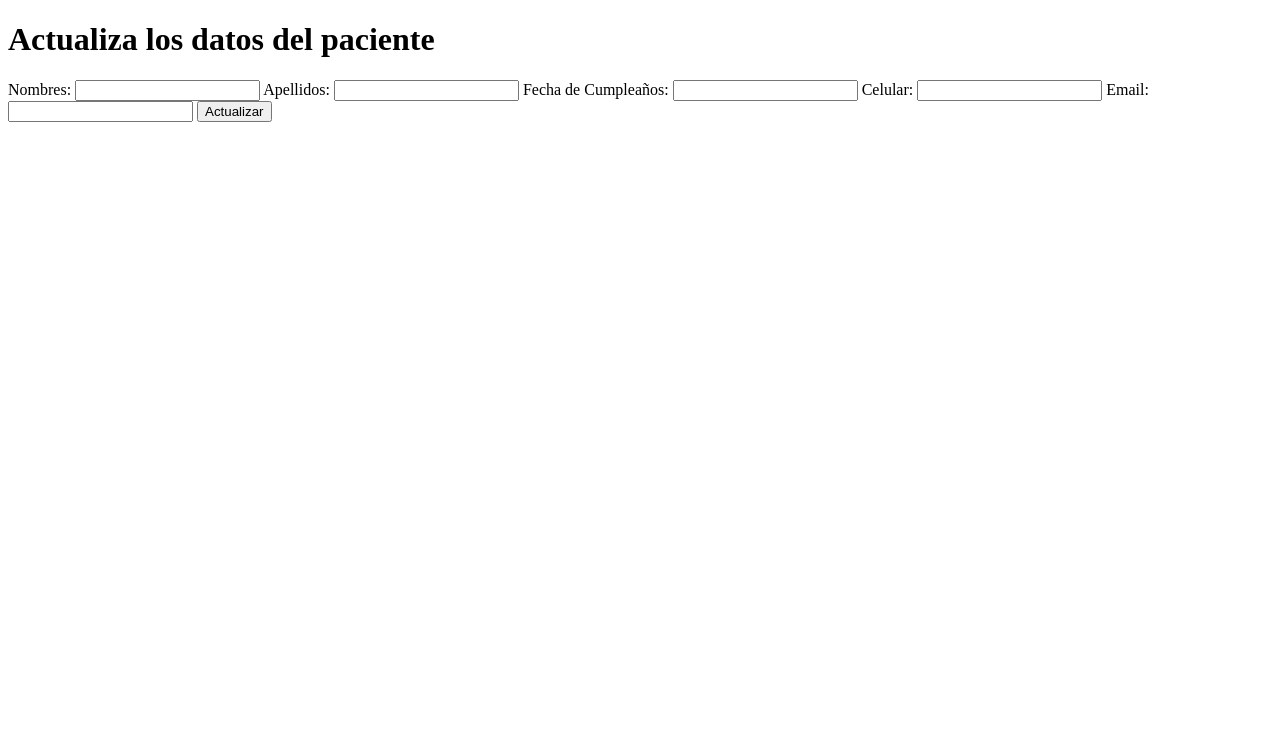
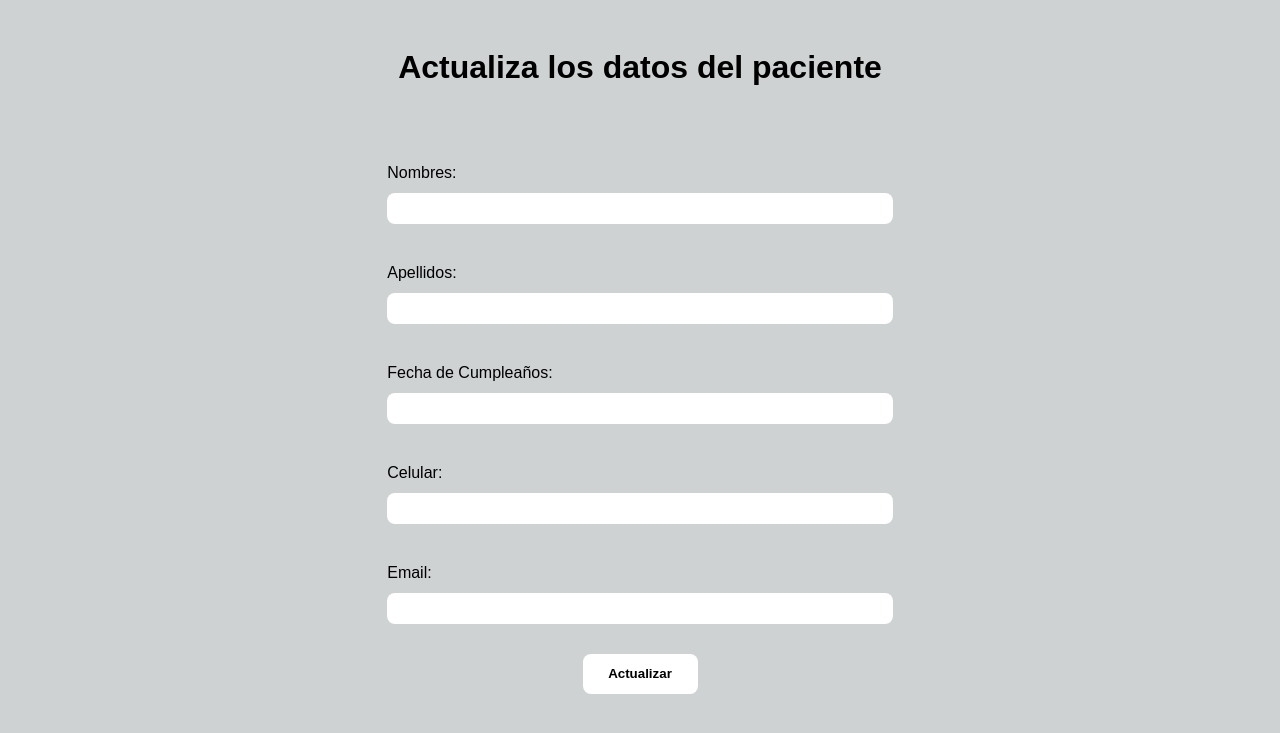
Before and after one commit to luismch158158/luisManrique_repos, a PHP site: page /resources/views/patient/update_patient.php in a window 1280 px wide. Shown: the top 733 px of the page. Run offline with PHP 8.4, Linux system fonts and the light colour scheme; the template is opened without the code that fills it, so the values that code supplies are empty.

Commit message:
[Feat]: Adding some styles in views create, update and list patients

```diff
--- a/resources/views/patient/update_patient.php
+++ b/resources/views/patient/update_patient.php
@@ -5,35 +5,109 @@
     <meta http-equiv="X-UA-Compatible" content="IE=edge">
     <meta name="viewport" content="width=device-width, initial-scale=1.0">
     <title>Actualiza un paciente</title>
+    <style>
+        :root {
+            font-family:Arial, Helvetica, sans-serif;
+        }
+        body{
+            background: #CFD2D3;
+        }
+        header h1 {
+            text-align: center;
+            padding-top: 28px;
+        }
+
+        .button_modified{
+            border-radius: .5rem;
+            border: none;
+            background: white;
+            padding: 0.8rem;
+            cursor: pointer;
+            font-weight: bold;
+            margin: 0 auto;
+            width: 115px;
+        }
+
+        .button_modified:hover {
+            background: #B0B7B9;
+            color: white;
+        }
+
+        header{
+            height: 100px;
+        }
+        .formulario{
+            display: flex;
+            flex-direction: column;
+            row-gap: 30px;
+            height: 605px;
+            justify-content: center;
+            width: 40%;
+            margin: 0 auto;
+        }
+
+        .formulario input{
+            border: none;
+            border-radius: .5rem;
+            padding: 0.5rem;
+        }
+
+        .formulario label{
+            padding-top: 10px;
+        }
+
+        .label-input{
+            display: flex;
+            flex-direction: column;
+            row-gap: 11px;
+        }
+
+        footer {
+            display: flex;
+            justify-content: center;
+        }
+
+    </style>
 </head>
 <body>
+    <header>
+        <h1>Actualiza los datos del paciente</h1>
+    </header>
+    <main>
+        <form class="formulario" action="/pacientes" method="post">
 
-    <h1>Actualiza los datos del paciente</h1>
-
-    <form action="/pacientes" method="post">
-
+            <div class="label-input">
                 <label for="first_name">Nombres:</label>
                 <input name="first_name" id="first_name" type="text" value="<?= $specify_patient["first_name"] ?>">
+            </div>
 
+            <div class="label-input">
                 <label for="last_name">Apellidos:</label>
                 <input name="last_name" id="last_name" type="text" value="<?= $specify_patient["last_name"] ?>">
+            </div>
 
+            <div class="label-input">
                 <label for="birth_date">Fecha de Cumpleaños:</label>
                 <input name="birth_date" id="birth_date" type="text" value="<?= $specify_patient["birth_date"] ?>">
+            </div>
 
+            <div class="label-input">
                 <label for="phone_number">Celular:</label>
                 <input name="phone_number" id="phone_number" type="text" value="<?= $specify_patient["phone_number"] ?>">
+            </div>
 
+            <div class="label-input">
                 <label for="email">Email:</label>
                 <input name="email" id="email" type="text" value="<?= $specify_patient["email"] ?>">
+            </div>
 
             <input type="hidden" name="method" value="put">
             <input type="hidden" name="mode" value="update">
             <input type="hidden" name="id" value="<?= $specify_patient["pk_patient"] ?>">
 
-        <button type="submit">Actualizar</button>
+            <button class="button_modified" type="submit">Actualizar</button>
 
         </form>
-
+    </main>
 </body>
 </html>
```
Also changed, not shown: resources/views/patient/create.php (+79 -5 lines), resources/views/patient/index.php (+124 -15 lines). Lines whose indentation alone changed are shown as unchanged.
